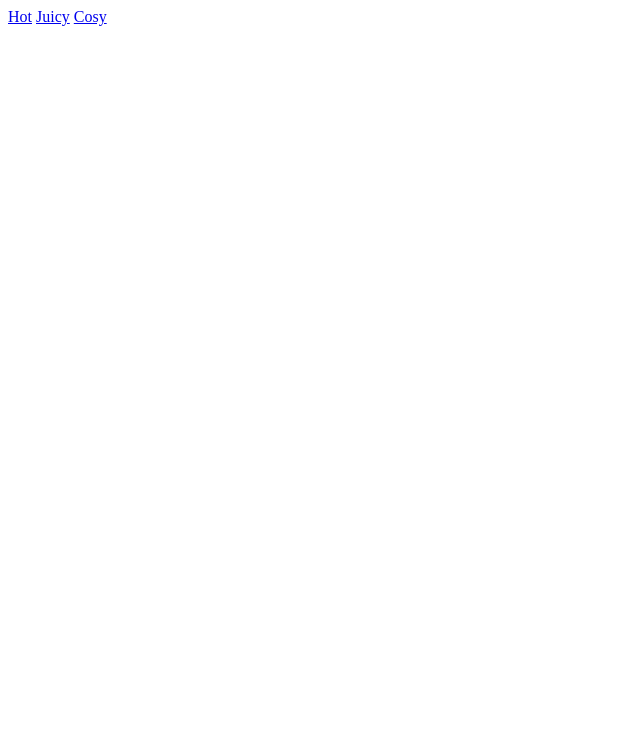
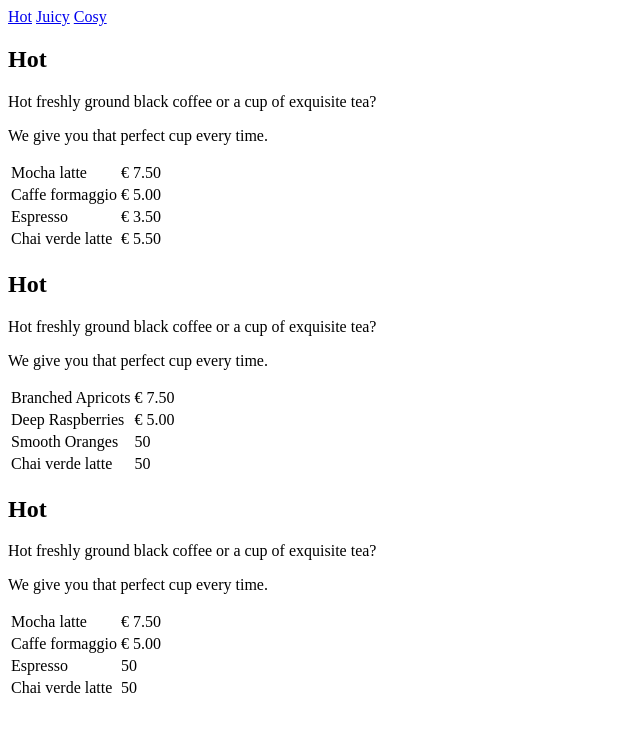
Before and after one commit to SofiaCronstrom/exercise-html-css-caffe-retro-main, a plain HTML site: page index.html in a window 1280 px wide. Shown: the whole page, without its empty margins (0-640 px from the left). Drawn offline with Linux system fonts and the light colour scheme.

Commit message:
adding structure to sect-hot

```diff
--- a/index.html
+++ b/index.html
@@ -1,11 +1,13 @@
 <!DOCTYPE html>
 <html lang="en">
+
 <head>
   <meta charset="UTF-8" />
   <meta name="viewport" content="width=device-width, initial-scale=1.0" />
   <link rel="stylesheet" href="index.css" />
   <title>Caffe Retro</title>
 </head>
+
 <body>
   <header>
     <nav>
@@ -15,15 +17,84 @@
     </nav>
   </header>
   <main>
-      <section id="hot">
+    <section class="sect-hot" id="hot">
+      <h1>Hot</h1>
+      <p class="parag-1">Hot freshly ground black coffee or a cup of exquisite tea?</p>
+      <p class="parag-2">We give you that perfect cup every time.</p>
+      <table>
+        <tbody>
+          <tr>
+            <td>Mocha latte</td>
+            <td>€ 7.50</td>
+          </tr>
+          <tr>
+            <td>Caffe formaggio</td>
+            <td>€ 5.00</td>
+          </tr>
+          <tr>
+            <td>Espresso</td>
+            <td>€ 3.50</td>
+          </tr>
+          <tr>
+            <td>Chai verde latte</td>
+            <td>€ 5.50</td>
+          </tr>
+        </tbody>
+      </table>
+    </section>
 
+    <section class="sect-juicy" id="juicy">
+      <h1>Hot</h1>
+      <p class="parag-1">Hot freshly ground black coffee or a cup of exquisite tea?</p>
+      <p class="parag-2">We give you that perfect cup every time.</p>
+      <table>
+        <tbody>
+          <tr>
+            <td>Branched Apricots</td>
+            <td>€ 7.50</td>
+          </tr>
+          <tr>
+            <td>Deep Raspberries</td>
+            <td>€ 5.00</td>
+          </tr>
+          <tr>
+            <td>Smooth Oranges</td>
+            <td>50</td>
+          </tr>
+          <tr>
+            <td>Chai verde latte</td>
+            <td>50</td>
+          </tr>
+        </tbody>
+      </table>
     </section>
-      <section id="juicy">
 
-      </section>
-      <section id="cosy">
-
+    <section class="sect-cosy" id="cosy">
+      <h1>Hot</h1>
+      <p class="parag-1">Hot freshly ground black coffee or a cup of exquisite tea?</p>
+      <p class="parag-2">We give you that perfect cup every time.</p>
+      <table>
+        <tbody>
+          <tr>
+            <td>Mocha latte</td>
+            <td>€ 7.50</td>
+          </tr>
+          <tr>
+            <td>Caffe formaggio</td>
+            <td>€ 5.00</td>
+          </tr>
+          <tr>
+            <td>Espresso</td>
+            <td>50</td>
+          </tr>
+          <tr>
+            <td>Chai verde latte</td>
+            <td>50</td>
+          </tr>
+        </tbody>
+      </table>
     </section>
   </main>
 </body>
+
 </html>
```
Also changed, not shown: 1 other file. Lines whose indentation alone changed are shown as unchanged.
